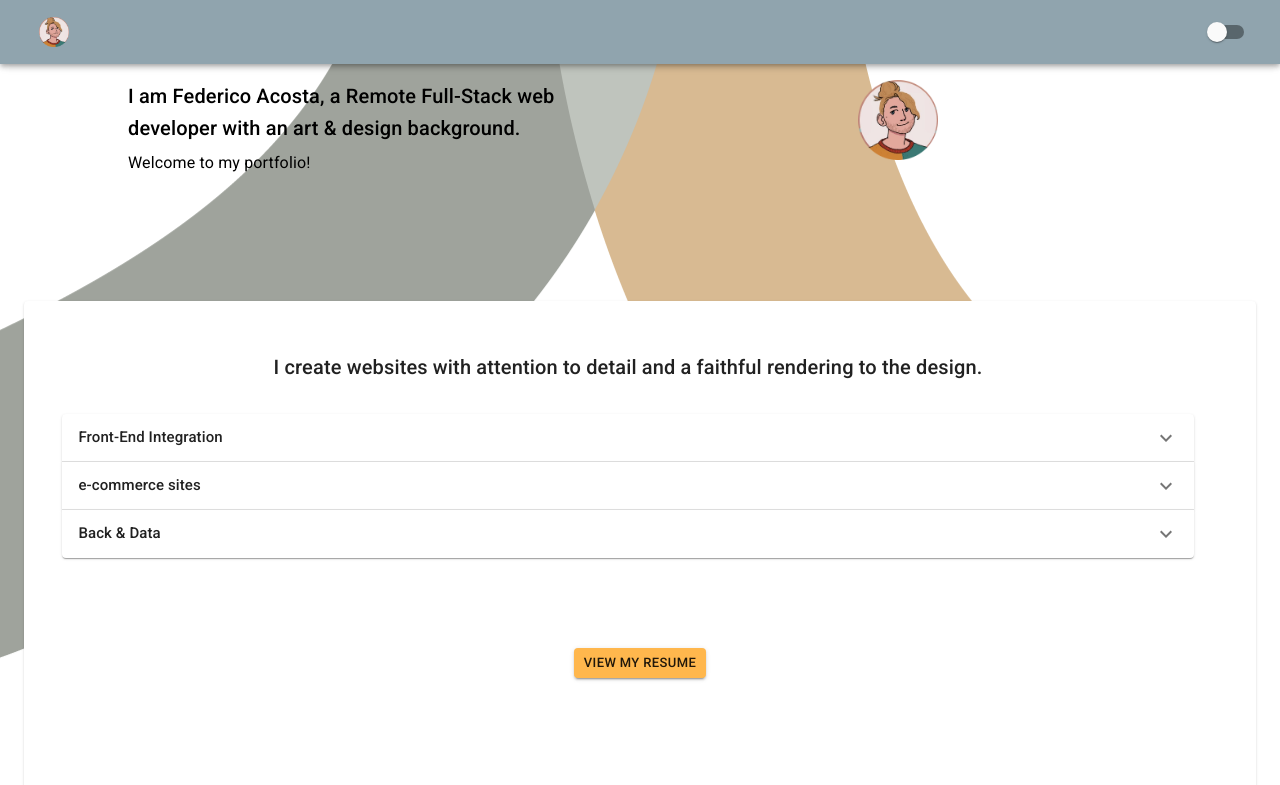
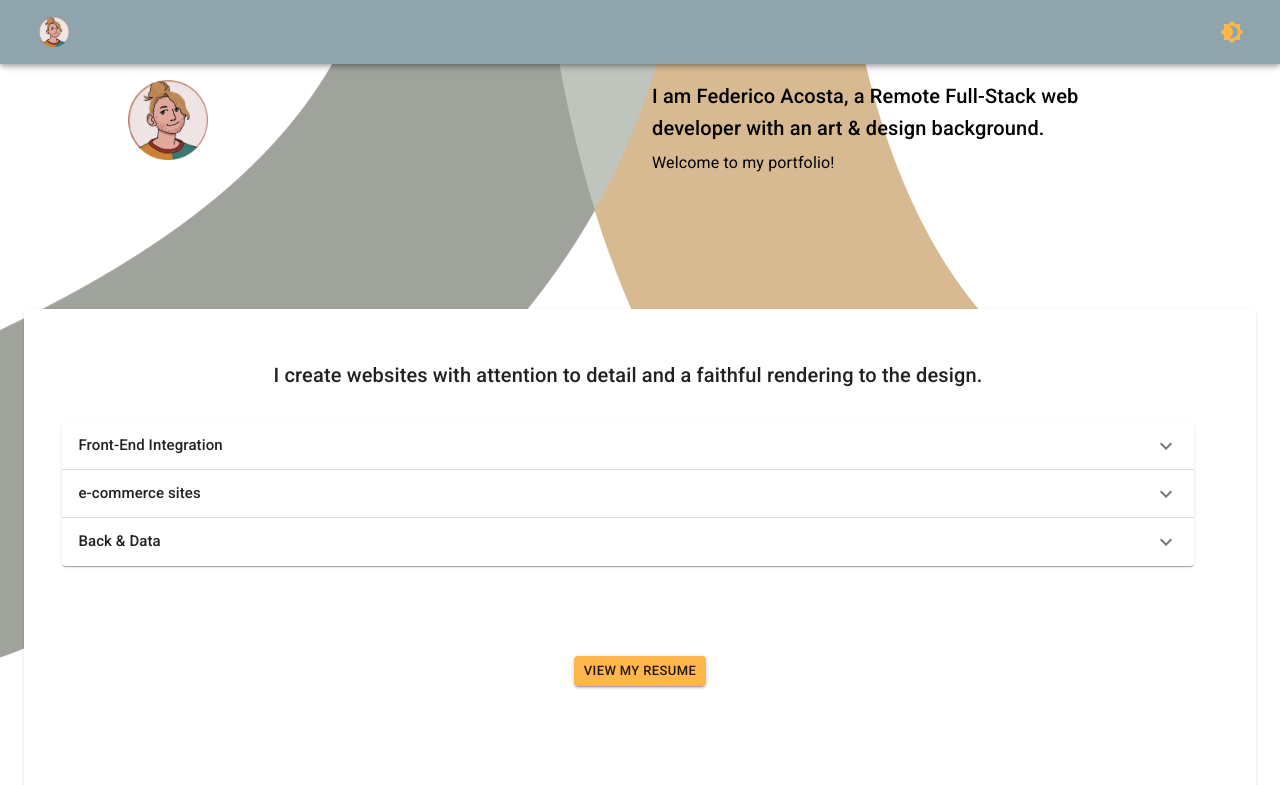
Before and after one commit to FedericoAcostaDev/new-portfolio, a React (Create React App) app: page / in a window 1280 px wide. Shown: the top 785 px of the page. Built offline with nearby package versions, Linux system fonts and the light colour scheme.

Commit message:
night mode icon

```diff
--- a/src/components/About/Header.js
+++ b/src/components/About/Header.js
@@ -1,40 +1,45 @@
 import React from "react";
 import { Grid, Typography } from "@material-ui/core";
 
-import logo from '../../Assets/Logo.png';
+import logo from "../../Assets/Logo.png";
 import { makeStyles, ThemeProvider } from "@material-ui/core";
-import theme from '../../theme';
+import theme from "../../theme";
 
 const useStyles = makeStyles((theme) => ({
   container: {
-      padding: '10vw',
-      paddingTop: '80px'
+    padding: "10vw",
+    paddingTop: "80px",
   },
-
 }));
-
 
 const Header = () => {
   const classes = useStyles();
 
   return (
     <ThemeProvider theme={theme}>
-<Grid container className={classes.container}  direction="row" spacing={1} justifyContent="flex-start">
+      <Grid
+        container
+        className={classes.container}
+        direction="row" spacing={3} columns={{ xs: 2}}
+      >
 
-  <Grid item xs align='center' >
-  <Typography variant='h6' align="left" gutterBottom >
-         I am Federico Acosta, a Remote Full-Stack web developer with an art & design background.
+        <Grid item xs={6} >
+          <img src={logo} alt="" height="80vm" />
+        </Grid>
+
+        <Grid item xs={6}  >
+          <Typography variant="h6" gutterBottom>
+            I am Federico Acosta, a Remote Full-Stack web developer with an art
+            & design background.
           </Typography>
-         <Typography variant='body1' align="left" gutterBottom >
+          <Typography variant="body1" gutterBottom>
             Welcome to my portfolio!
           </Typography>
         </Grid>
-  <Grid item xs align='center'>
-  <img src= {logo} alt='' height='80vm'/>
-  </Grid>
+
       </Grid>
     </ThemeProvider>
-  )
+  );
 };
 
 export default Header;
--- a/src/components/NavBar/NavBar.js
+++ b/src/components/NavBar/NavBar.js
@@ -1,11 +1,14 @@
 import React from 'react';
 
 import {AppBar, Toolbar, IconButton, makeStyles} from '@material-ui/core/';
-
+import Brightness4Icon from '@mui/icons-material/Brightness4';
+import Brightness7Icon from '@mui/icons-material/Brightness7';
 
 import { Box,Switch, ThemeProvider } from "@material-ui/core";
 import theme from '../../theme';
 import BasicMenu from './Menu';
+
+
 
 const useStyles = makeStyles((theme) => ({
   menuIcon: {
@@ -26,8 +29,10 @@ const NavBar = () => {
             size="small"
           >
             <BasicMenu  />
-          </IconButton>
-          <Switch className={classes.switch}/>
+          </IconButton >
+          <IconButton  color="secondary">
+          <Brightness4Icon />
+          </IconButton >
         </Toolbar>
       </AppBar>
     </Box>
```
Lines whose indentation alone changed are shown as unchanged.
